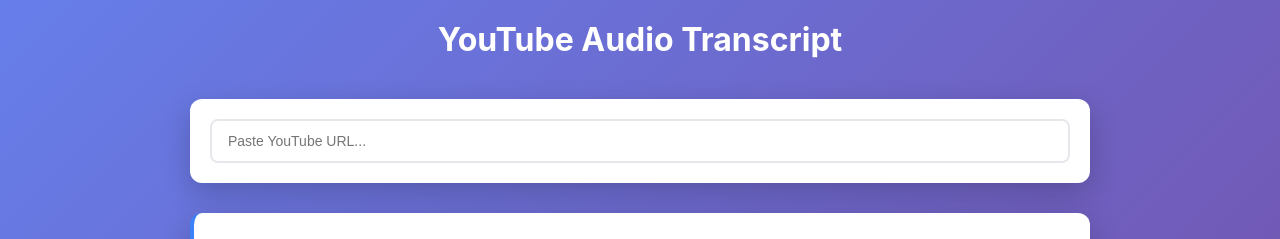
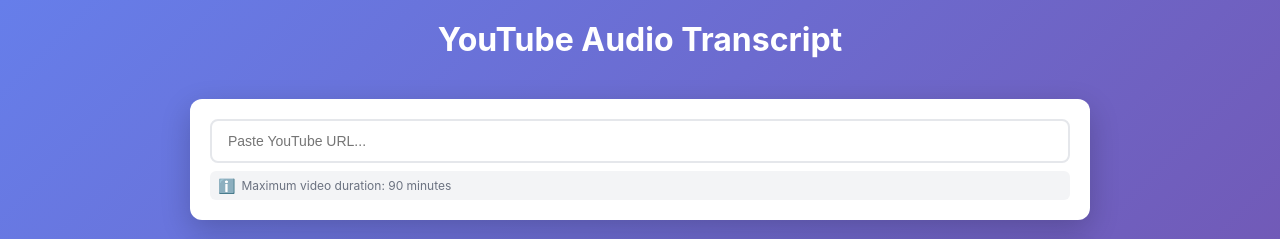
Before and after one commit to Solendris/yt-autio-to-text-converter, a React (Vite) app in the folder frontend/: page / in a window 1280 px wide. Shown: the top 239 px of the page. Built offline with nearby package versions, Linux system fonts and the light colour scheme; no server answers.

Commit message:
Add max video duration info (90 minutes) to frontend

```diff
--- a/frontend/src/components/VideoInput/UrlInput.jsx
+++ b/frontend/src/components/VideoInput/UrlInput.jsx
@@ -31,6 +31,9 @@ const UrlInput = () => {
                 value={localUrl}
                 onChange={(e) => setLocalUrl(e.target.value)}
             />
+            <p className="input-hint">
+                <span className="hint-icon">ℹ️</span> Maximum video duration: 90 minutes
+            </p>
         </div>
     );
 };
--- a/frontend/src/index.css
+++ b/frontend/src/index.css
@@ -37,8 +37,26 @@ body {
 
 .input-group {
   display: flex;
-  gap: 10px;
+  flex-direction: column;
+  gap: 8px;
 }
+
+.input-hint {
+  font-size: 12px;
+  color: #6b7280;
+  margin: 0;
+  padding: 6px 8px;
+  background: #f3f4f6;
+  border-radius: 6px;
+  display: flex;
+  align-items: center;
+  gap: 6px;
+}
+
+.hint-icon {
+  font-size: 14px;
+}
+
 
 input[type="text"] {
   flex: 1;
```
